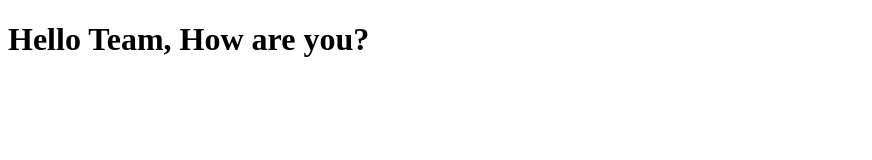
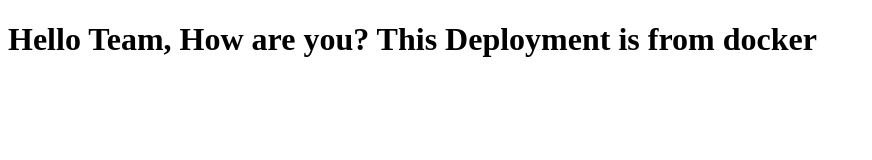
Before and after one commit to gopalkhandale1994/innover-docker, a plain HTML site: page index.html in a window 1280 px wide. Shown: the whole page, without its empty margins (0-872 px from the left). Drawn offline with Linux system fonts and the light colour scheme.

Commit message:
Initial commit

```diff
--- a/index.html
+++ b/index.html
@@ -4,6 +4,6 @@
     <title>Welcome</title>
 </head>
 <body>
-    <h1>Hello Team, How are you?</h1>
+    <h1>Hello Team, How are you? This Deployment is from docker</h1>
 </body>
 </html>
```
